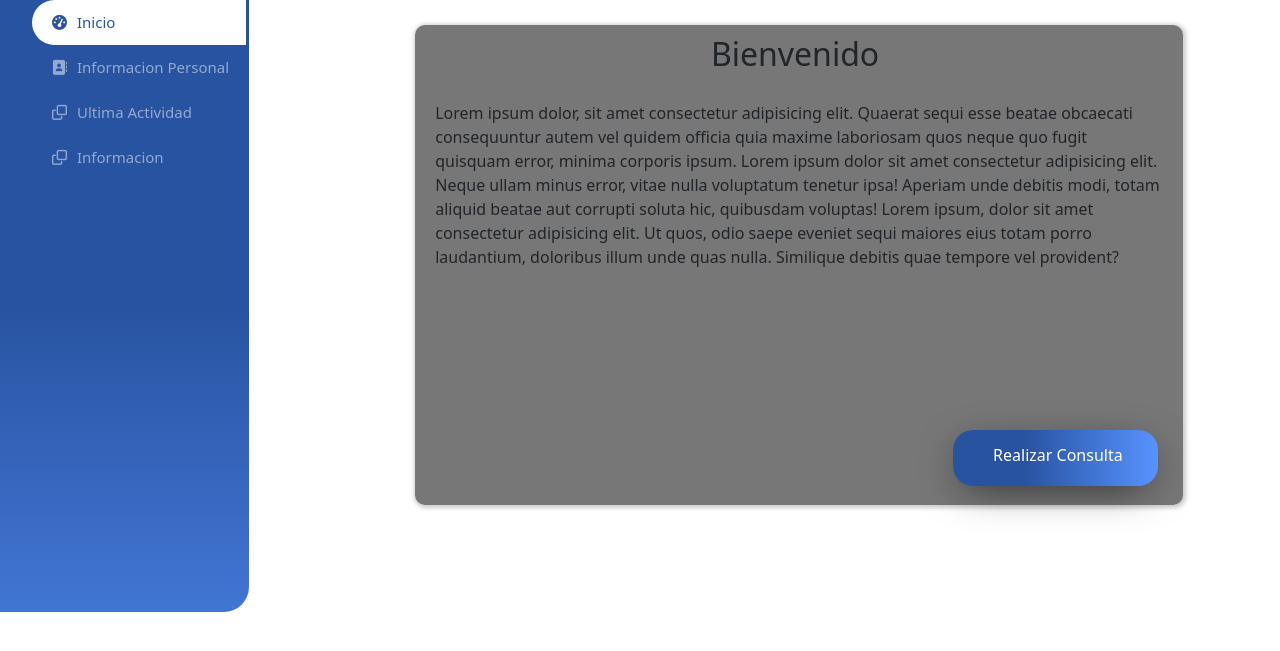
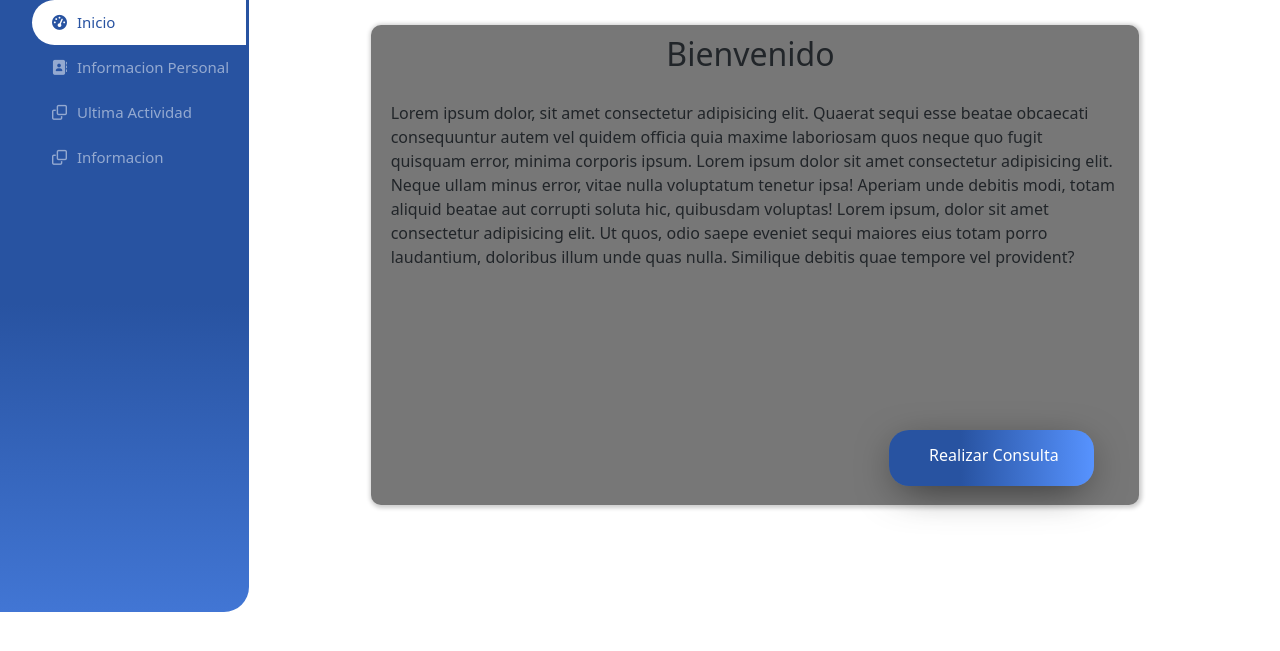
Before and after one commit to Maria3k/proyecto-pp, a PHP site: page /perfil.php in a window 1280 px wide. Shown: the part 65-716 px from the top of the page. Run offline with PHP 8.4, Linux system fonts and the light colour scheme; the visitor is signed in with stand-in values (Sample User, id 1); data that the repository does not hold is empty; some libraries are stand-ins or nearby versions.

Commit message:
Perfil
Centrando Tarjeta

```diff
--- a/assets/css/perfil.css
+++ b/assets/css/perfil.css
@@ -261,7 +261,7 @@ nav{
   width: 60vw;
   height: 60vh;
   margin-top: 5%;
-  margin-left: 7%;
+  margin-left: -2%;
   background: #777;
   border-radius: 10px;
   box-shadow: 1px 1px 4px 2px rgba(0, 0, 0, .2);
@@ -285,7 +285,7 @@ nav{
 .botonConsulta{
   position: absolute;
   margin-top: -50px;
-  margin-left: 55%;
+  margin-left: 50%;
   background: linear-gradient(90deg, rgba(40, 83, 161, 1) 35%, rgba(87, 147, 255, 1) 100%);
   color: #fff;
   width: 205px;
```
